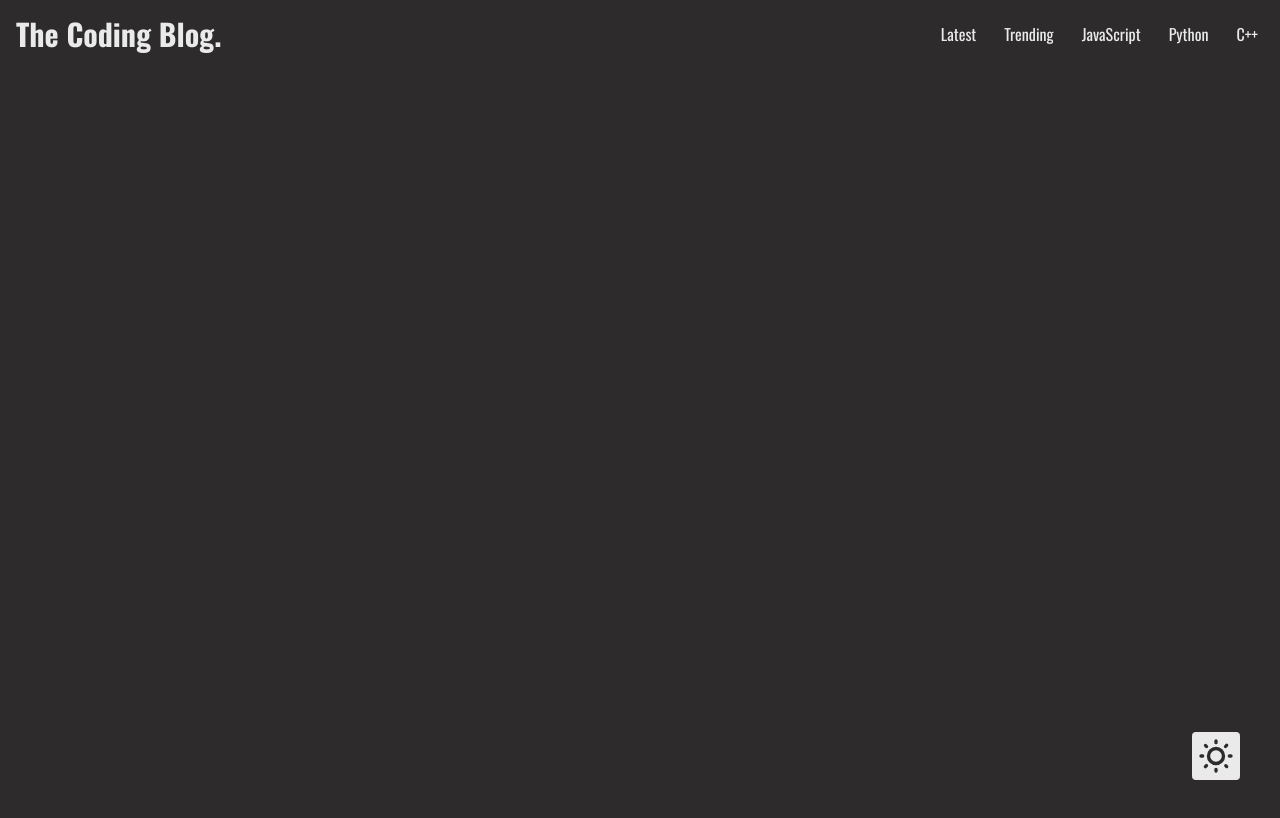
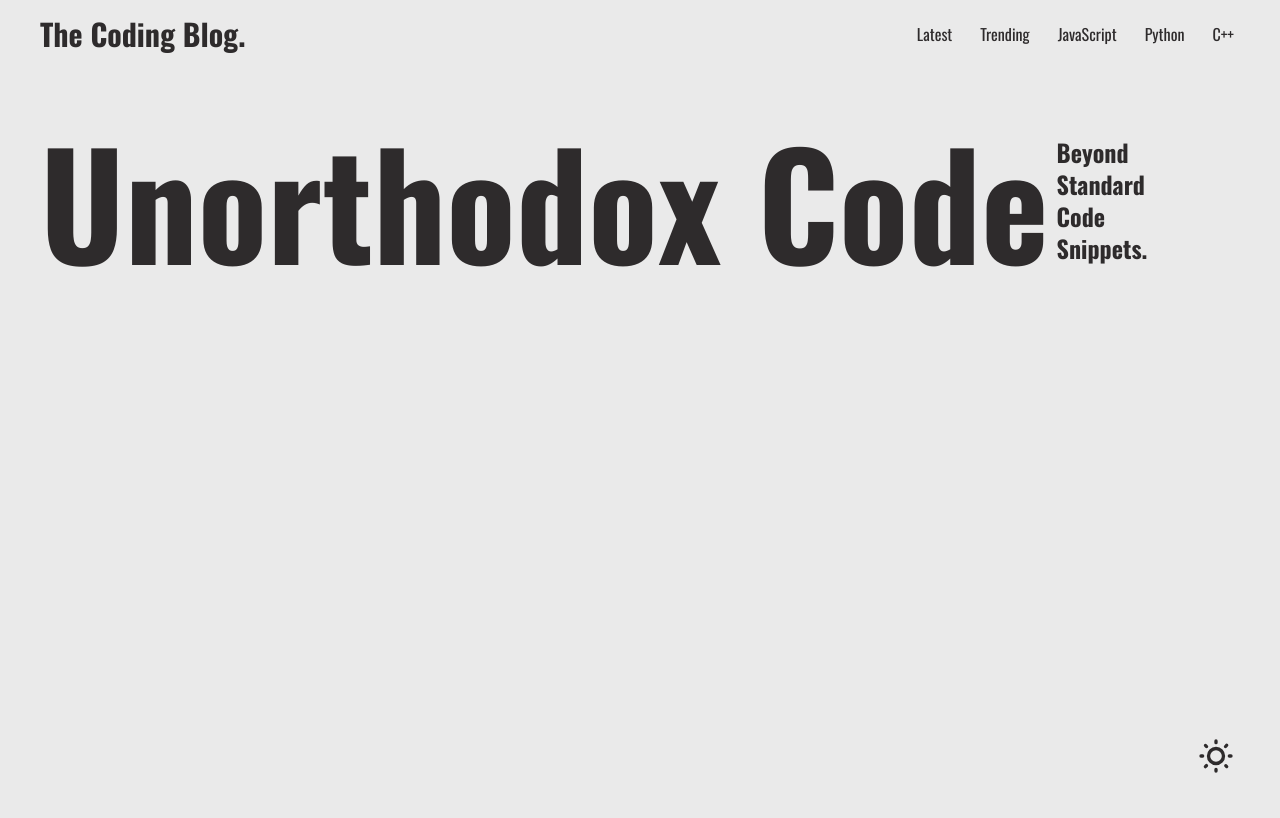
Before and after one commit to SV592/blog-app, a Next.js app: page / in a window 1280 px wide. Shown: the top 818 px of the page. Built offline with nearby package versions, Linux system fonts and the light colour scheme.

Commit message:
header component inital

```diff
--- a/src/app/components/Header/Header.tsx
+++ b/src/app/components/Header/Header.tsx
@@ -2,7 +2,12 @@ import React from 'react'
 
 const Header = () => {
   return (
-    <div className=''>Unorthodox Code Block</div>
+    <div className='flex mt-10 ml-10 items-center gap-2'>
+        <h1 className='text-[9rem] font-bold'>Unorthodox Code</h1>
+        <div className='flex flex-col w-20'>
+            <h1 className='font-bold text-2xl'>Beyond Standard Code Snippets.</h1>
+        </div>
+    </div>
   )
 }
 
--- a/src/app/components/NavBar/Navbar.tsx
+++ b/src/app/components/NavBar/Navbar.tsx
@@ -5,9 +5,9 @@ import React from "react";
 // Navbar with tailwind
 const Header = () => {
   return (
-    <div className="flex pt-4 pl-4 items-center place-content-between bg-[#2E2B2C] text-[#EAEAEA]">
+    <div className="flex pt-4 ml-10 items-center place-content-between">
       <h1 className="text-3xl font-bold">The Coding Blog.</h1>
-      <div className="flex gap-4 mr-4 cursor-pointer">
+      <div className="flex gap-4 mr-10 cursor-pointer">
         <a className="nav-link">Latest</a>
         <a className="nav-link">Trending</a>
         <a className="nav-link">JavaScript</a>
@@ -18,4 +18,5 @@ const Header = () => {
   )
 }
 
+
 export default Header
--- a/src/app/components/ThemeToggle/ThemeToggle.tsx
+++ b/src/app/components/ThemeToggle/ThemeToggle.tsx
@@ -4,7 +4,7 @@ import React from 'react'
 // Navbar with daisyui & tailwind
 export const ThemeToggle = () => {
   return (
-    <label className="swap swap-rotate fixed bottom-5 right-10 bg-[#EAEAEA] p-1 rounded-sm">
+    <label className="swap swap-rotate fixed bottom-5 right-10 p-1 rounded-sm">
         {/*checkbox controls the state */}
         <input type="checkbox" className="theme-controller" value="synthwave" />
 
--- a/src/app/globals.css
+++ b/src/app/globals.css
@@ -10,7 +10,14 @@
   --breakpoint-lg: 976px;
 }
 
+.dark {
+  @apply bg-[#2E2B2C] text-[#EAEAEA]
+}
+
+.light {
+  @apply bg-[#EAEAEA] text-[#2E2B2C]
+}
 
 .nav-link {
-  @apply hover:bg-[#EAEAEA] hover:text-[#2E2B2C] p-1.5 transition-colors duration-300 ease-in-out rounded-sm;
+  @apply hover:bg-[#2E2B2C] hover:text-[#EAEAEA] p-1.5 transition-colors duration-300 ease-in-out rounded-sm;
 }
--- a/src/app/layout.tsx
+++ b/src/app/layout.tsx
@@ -1,7 +1,8 @@
 import type { Metadata } from "next";
 import { Oswald } from "next/font/google";
 import { ThemeToggle } from "./components/ThemeToggle/ThemeToggle";
-import Header from "./components/NavBar/Navbar";
+import Navbar from "./components/NavBar/Navbar";
+import Header from "./components/Header/Header"
 import "./globals.css";
 
 
@@ -21,8 +22,9 @@ export default function RootLayout({
   children: React.ReactNode;
 }>) {
   return (
-    <html lang="en" className={oswald.className}>
-      <body suppressHydrationWarning className="bg-[#EAEAEA] text-[#2E2B2C] transition-colors duration-300 ease-in-out">
+    <html lang="en" className={`${oswald.className} light`} >
+      <body suppressHydrationWarning className="transition-colors duration-300 ease-in-out">
+        <Navbar />
         <Header />
         {children}
         <ThemeToggle />
--- a/src/app/page.tsx
+++ b/src/app/page.tsx
@@ -2,7 +2,7 @@
 
 export default function Home() {
   return (
-    <main className="flex justify-center items-center h-screen flex-col bg-[#2E2B2C]">
+    <main className="flex justify-center items-center flex-col">
 
     </main>
       );
```
